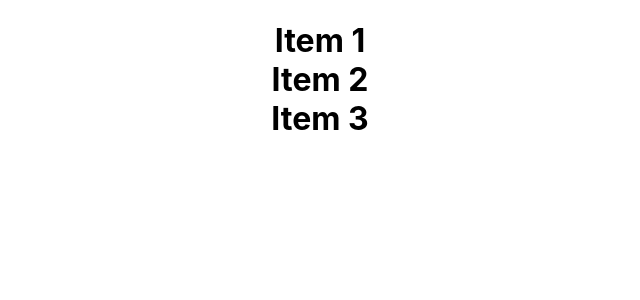
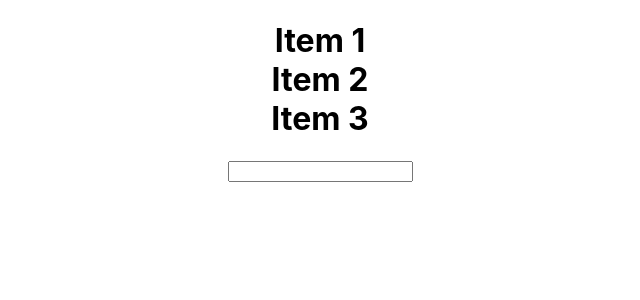
Before and after one commit to kartiksinh/crud-react, a React (Create React App) app: page / in a window 1280 px wide. Shown: the top 300 px of the page, without its empty margins (320-960 px from the left). Built offline with nearby package versions, Linux system fonts and the light colour scheme.

Commit message:
first commit

```diff
--- a/src/App.js
+++ b/src/App.js
@@ -1,8 +1,12 @@
 import React, { Component } from 'react';
-import logo from './logo.svg';
 import './App.css';
 
 class App extends Component {
+  onSubmit(event){
+    console.log('event', event)
+    event.preventDefault();
+    console.log(this.input.value);
+  }
   onClick(){
     alert("hey ssup!!!");
   }
@@ -20,11 +24,14 @@ class App extends Component {
           {
             List.map(item=>{
               return (
-                <div onClick={this.onClick}>{item}</div>
+                <div key={item} onClick={this.onClick}>{item}</div>
               )
             })
           }
         </h1>
+        <form onSubmit={this.onSubmit}>
+          <input onChange={this.onChange}></input>
+        </form>
       </div>
     );
   }
```
